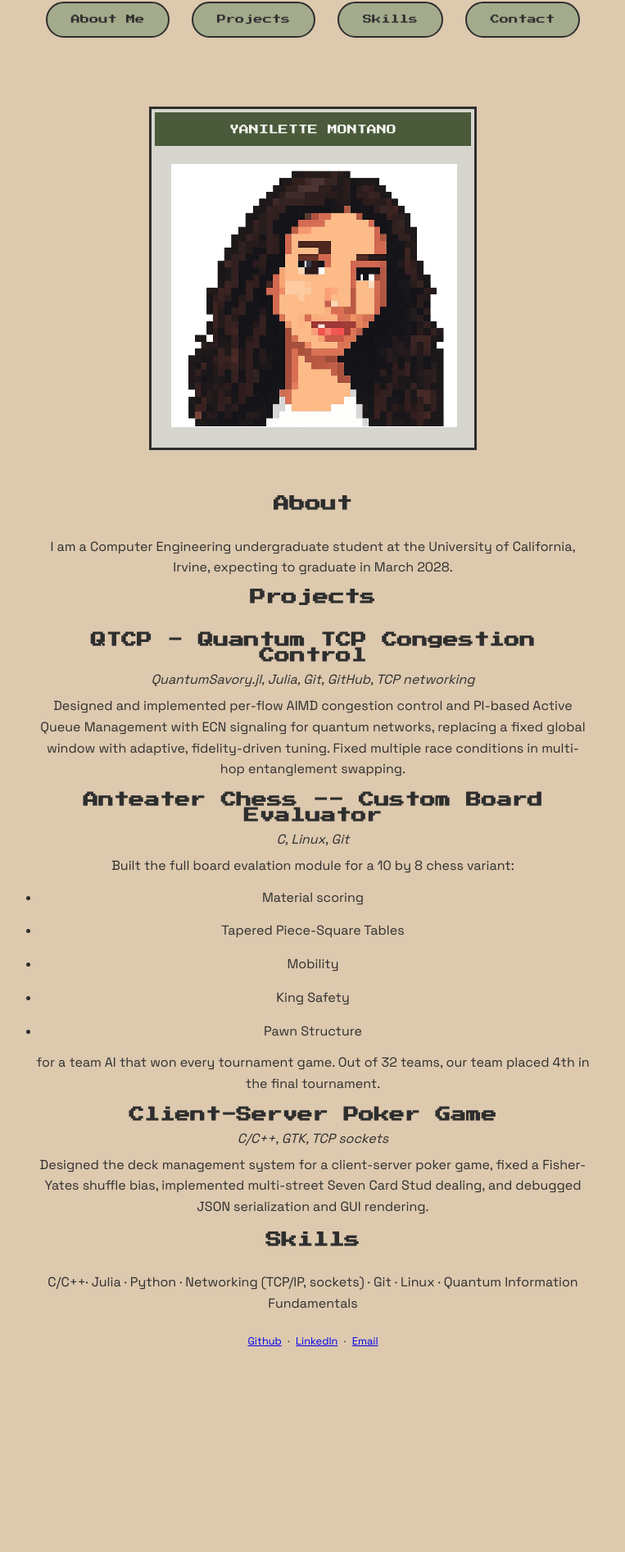
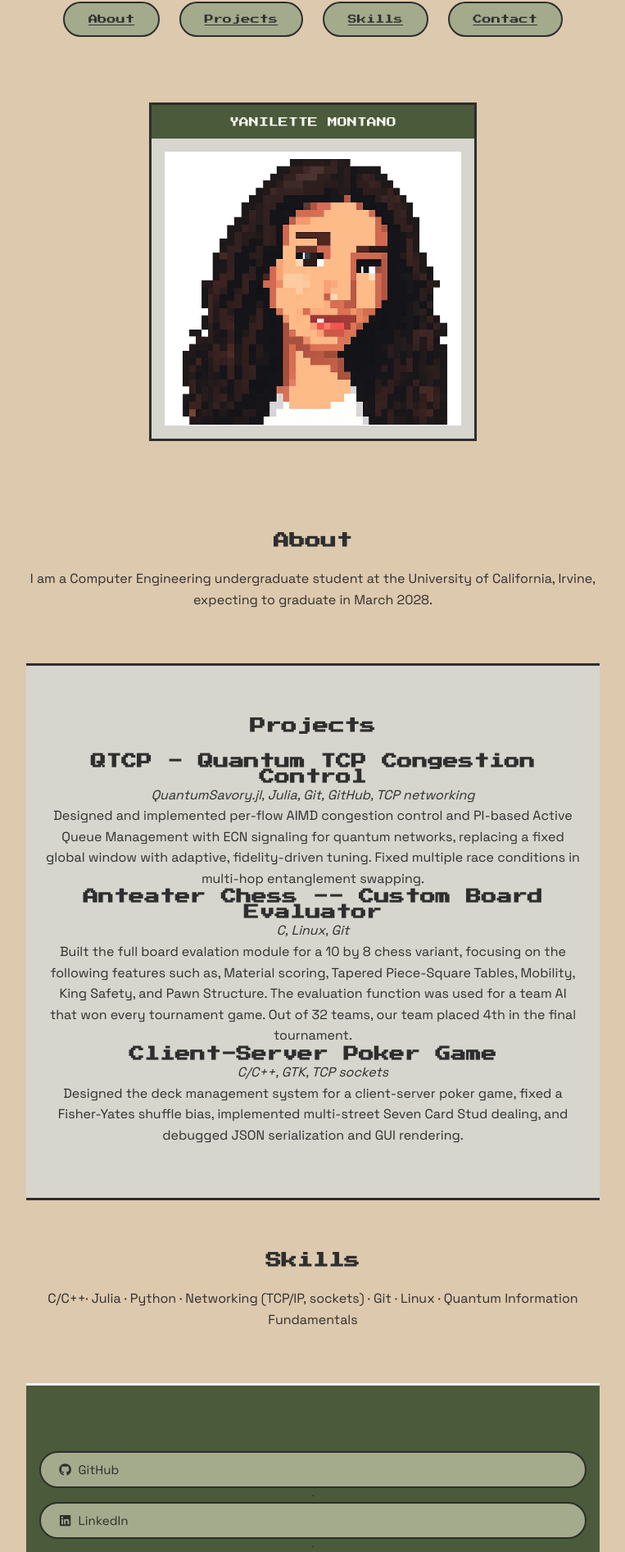
Before and after one commit to yanilettemontano/personal-website, a React (Vite) app: page / in a window 1280 px wide. Shown: the part 120-2013 px from the top of the page at 82% size, without its empty margins (258-1021 px from the left). Before the commit the page ends 1798 px from the top, so only its background shows below. Built offline with nearby package versions, Linux system fonts and the light colour scheme.

Commit message:
CHANGE: added section background color to distinguish the different sections. Added responsive features in CSS for moblie usage. FIX: navigation bug to jump to the designated section. Had it simply as the name of the section without the pound symbol.

```diff
--- a/index.html
+++ b/index.html
@@ -7,7 +7,7 @@
     <meta charset="UTF-8" />
     <link rel="icon" type="image/svg+xml" href="/HeartMatcha.png" />
     <meta name="viewport" content="width=device-width, initial-scale=1.0" />
-    <title>Yanilette Montano--Portfolio</title>
+    <title>Yanilette Montano's Portfolio</title>
   </head>
   <body>
     <div id="root"></div>
--- a/package.json
+++ b/package.json
@@ -11,7 +11,8 @@
   },
   "dependencies": {
     "react": "^19.2.8",
-    "react-dom": "^19.2.8"
+    "react-dom": "^19.2.8",
+    "react-icons": "^5.7.0"
   },
   "devDependencies": {
     "@eslint/js": "^10.0.1",
--- a/src/App.css
+++ b/src/App.css
@@ -1,12 +1,16 @@
 h1, h2, h3, nav, button{
   font-family:'Press Start 2P', monospace;
+}
+
+h1{
+  margin-top: 2rem;
 }
 
 body, p{
   font-family: 'Space Grotesk', sans-serif;
 }
 
-.nav{
+.nav {
   display: flex;
   justify-content: center;
   gap: 1.5rem;
@@ -14,7 +18,26 @@ body, p{
   flex-wrap: wrap;
 }
 
-.nav button{
+@media (max-width: 600px){
+  h1{
+    font-size: 1.5rem;
+  }
+
+  section h2 {
+    font-size: 1rem;
+  }
+
+  .nav a{
+    font-size: 0.6rem;
+    padding: 0.7rem 1.2rem;
+  }
+
+  .window-frame{
+    width: 90vw;
+  }
+}
+
+.nav a{
   font-family: var(--font-pixel);
   font-size: 0.7rem;
   background-color: var(--color-button);
@@ -25,7 +48,7 @@ body, p{
   color: var(--color-text-dark);
 }
 
-.nav button:hover{
+.nav a:hover{
   background-color: var(--color-titlebar);
   color:var(--color-text-light);
 }
@@ -80,3 +103,65 @@ section p{
   line-height: 1.6;
   font-size: 1rem;
 }
+
+.contact-buttons{
+  display:flex;
+  justify-content: center;
+  gap: 1.5rem;
+  flex-wrap: wrap;
+  margin-top: 1.5rem;
+}
+
+.contact-btn{
+  display:flex;
+  align-items: center;
+  gap: 0.5rem;
+  font-family: var(--font-body);
+  font-size: 0.95rem;
+  background-color: var(--color-button);
+  border: 2px solid var(--color-button-border);
+  border-radius: 999px;
+  padding: 0.7rem 1.4rem;
+  color: var(--color-text-dark);
+  text-decoration: none;
+}
+
+.contact-btn:hover{
+  background-color: var(--color-titlebar);
+  color: var(--color-text-light);
+}
+
+.section{
+  padding: 4rem 0;
+  text-align: center;
+  width: 100%;
+}
+
+.section-inner{
+  max-width: 700px;
+  margin: 0 auto;
+  padding: 0 1.5rem;
+}
+
+.section-about {
+  background-color: var(--color-bg);
+}
+
+.section-projects{
+  background-color: var(--color-panel);
+  border-top: 3px solid var(--color-button-border);
+  border-bottom: 3px solid var(--color-button-border);
+}
+
+.section-skills{
+  background-color: var(--color-bg);
+}
+
+.section-contact{
+  background-color: var(--color-titlebar);
+  border-top: 3px solid var(--color-text-light);
+}
+
+.section-contact h2{
+  color: var(--color-text-light);
+}
--- a/src/App.jsx
+++ b/src/App.jsx
@@ -1,6 +1,5 @@
-
-import heroImg from './assets/hero.png'
 import './App.css'
+import { FaGithub, FaLinkedin, FaEnvelope } from 'react-icons/fa'
 
 function App() {
 
@@ -9,14 +8,13 @@ function App() {
       {/* Hero*/}
       <section>
         <h1>Personal Portfolio</h1>
-        <p>Computer Engineering Undergraduate at University of California, Irvine </p>
       </section>
 
       <nav className="nav">
-        <button>About Me</button>
-        <button>Projects</button>
-        <button>Skills</button>
-        <button>Contact</button>
+        <a href="#about">About</a>
+        <a href="#projects">Projects</a>
+        <a href="#skills">Skills</a>
+        <a href="#contact">Contact</a>
       </nav>
 
       <section className="hero">
@@ -29,7 +27,7 @@ function App() {
       </section>
 
       {/* About */}
-      <section>
+      <section id="about" className="section section-about">
         <h2>About</h2>
         <p>
           I am a Computer Engineering undergraduate student at the University of California, Irvine, expecting to
@@ -38,8 +36,9 @@ function App() {
       </section>
 
       {/* Projects */}
-      <section>
-        <h2>Projects</h2>
+      <section id="projects" className="section section-projects">
+        <div className="section-inner">
+          <h2>Projects</h2>
         <div>
           <h3>QTCP - Quantum TCP Congestion Control</h3>
           <p><em>QuantumSavory.jl, Julia, Git, GitHub, TCP networking</em></p>
@@ -54,24 +53,8 @@ function App() {
           <h3>Anteater Chess -- Custom Board Evaluator</h3>
           <p><em>C, Linux, Git</em></p>
           <p>
-            Built the full board evalation module for a 10 by 8 chess variant:
-            <ul>
-              <li>
-                <p>Material scoring</p>
-              </li>
-              <li>
-                <p>Tapered Piece-Square Tables</p>
-              </li>
-              <li>
-                <p>Mobility</p>
-              </li>
-              <li>
-                <p>King Safety</p>
-              </li>
-              <li>
-                <p>Pawn Structure</p>
-              </li>
-            </ul>
+            Built the full board evalation module for a 10 by 8 chess variant, focusing on the following features such as, Material scoring,
+            Tapered Piece-Square Tables, Mobility, King Safety, and Pawn Structure. The evaluation function was used
             for a team AI that won every tournament game. Out of 32 teams, our team placed 4th in the final tournament.
           </p>
         </div>
@@ -82,23 +65,32 @@ function App() {
           <p>Designed the deck management system for a client-server poker game, fixed a Fisher-Yates
             shuffle bias, implemented multi-street Seven Card Stud dealing, and debugged JSON serialization and GUI rendering.
           </p>
+          </div>
         </div>
       </section>
 
       {/*Skills*/}
-      <section>
+      <section id="skills" className="section section-skills">
           <h2>Skills</h2>
           <p>C/C++· Julia · Python · Networking (TCP/IP, sockets) · Git · Linux · Quantum Information Fundamentals</p>
       </section>
 
       {/* Contact */}
-      <footer>
-      <a href="https://github.com/yanilettemontano" target="_blank" rel="noreferrer">Github</a>
-      {' · '}
-      <a href="https://www.linkedin.com/in/yanilette-montano-bb9644292/" target="_blank" rel="noreferrer">LinkedIn</a>
-      {' · '}
-      <a href="mailto:yamontan@uci.edu">Email</a>
-      </footer>
+      <section id="contact" className="section section-contact">
+        <footer>
+        <a href="https://github.com/yanilettemontano" target="_blank" rel="noreferrer" className="contact-btn">
+          <FaGithub /> GitHub
+        </a>
+        {' · '}
+        <a href="https://www.linkedin.com/in/yanilette-montano-bb9644292/" target="_blank" rel="noreferrer" className="contact-btn">
+          <FaLinkedin /> LinkedIn
+        </a>
+        {' · '}
+        <a href="mailto:yamontan@uci.edu" className="contact-btn">
+          <FaEnvelope /> Email
+        </a>
+        </footer>
+      </section>
       </div>
   );
 }
--- a/src/index.css
+++ b/src/index.css
@@ -14,8 +14,8 @@
 
 *{
   box-sizing: border-box;
-  margin: 1.5px;
-  padding: 2.7px;
+  margin: 0;
+  padding: 0;
 }
 
 body{
@@ -30,3 +30,13 @@ footer{
   padding: 1rem;
   font-size: 0.8rem;
 }
+
+html{
+  scroll-behavior: smooth;
+}
+
+#root {
+  max-width: 1280px;
+  margin: 0 auto;
+  padding: 2rem;
+}
```
Also changed, not shown: 1 other file (tests, documents, lock files or other folders).
